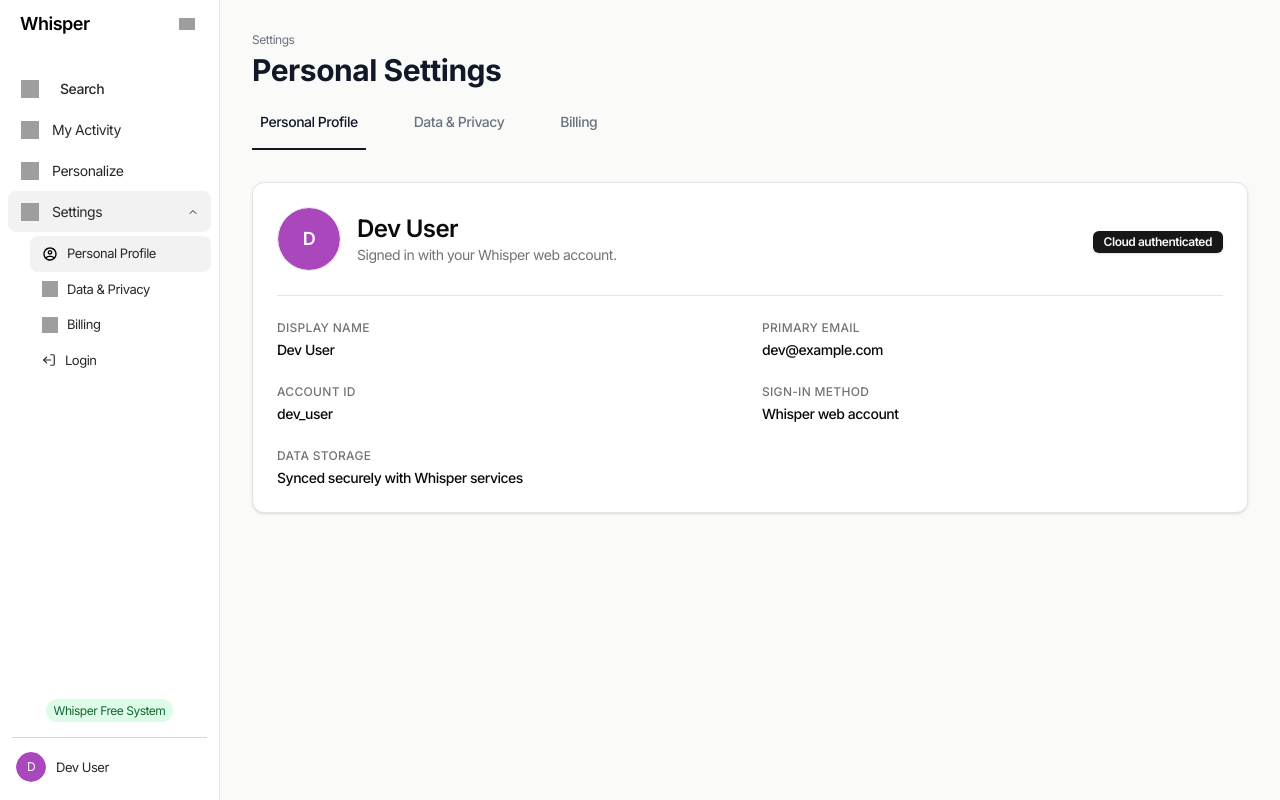
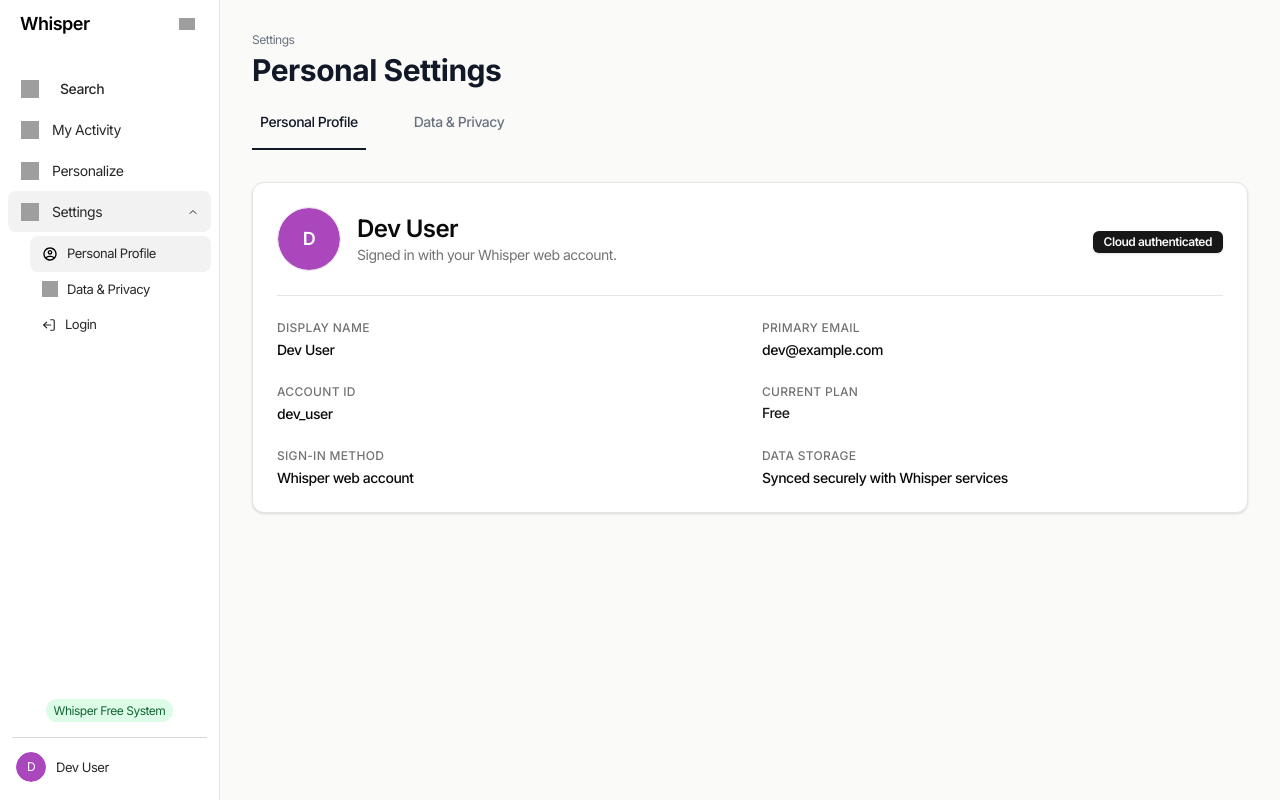
Before and after one commit to ThanosKa/WhisperV2, a Next.js app in the folder whisper_web/: page /settings in a window 1280 px wide. Built offline with nearby package versions, Linux system fonts and the light colour scheme; grey boxes are pictures that could not be loaded.

Commit message:
feat(settings): add plan display and remove billing UI

```diff
--- a/whisper_web/app/settings/page.tsx
+++ b/whisper_web/app/settings/page.tsx
@@ -102,10 +102,14 @@
     const modeDetails = isWebappMode
         ? `All activity and settings sync with ${userInfo.email}.`
         : 'Everything stays on this device. Add a personal API key if you prefer using your own provider.';
-    const profileDetails: Array<{ label: string; value: string }> = [
+    const pricingUrl = 'https://www.app-whisper.com/pricing';
+    const planValue = (userInfo.plan || 'free').toLowerCase();
+    const normalizedPlan = planValue.slice(0, 1).toUpperCase() + planValue.slice(1);
+    const profileDetails: Array<{ label: string; value: string; href?: string }> = [
         { label: 'Display Name', value: profileName },
         { label: 'Primary Email', value: userInfo.email },
         { label: 'Account ID', value: userInfo.uid },
+        { label: 'Current Plan', value: normalizedPlan, href: pricingUrl },
         { label: 'Sign-in Method', value: isWebappMode ? 'Whisper web account' : 'Local desktop session' },
         { label: 'Data Storage', value: isWebappMode ? 'Synced securely with Whisper services' : 'Stored locally on this device' },
     ];
@@ -158,12 +162,26 @@
                         </CardHeader>
                         <CardContent className="pt-0">
                             <div className="grid gap-6 border-t border-border pt-6 sm:grid-cols-2">
-                                {profileDetails.map(detail => (
-                                    <div key={detail.label} className="space-y-1">
-                                        <p className="text-xs font-medium uppercase tracking-wide text-muted-foreground">{detail.label}</p>
-                                        <p className="text-sm font-medium text-foreground break-all">{detail.value}</p>
-                                    </div>
-                                ))}
+                                {profileDetails.map(detail => {
+                                    const isPlanDetail = detail.label === 'Current Plan' && detail.href;
+                                    return (
+                                        <div key={detail.label} className="space-y-1">
+                                            <p className="text-xs font-medium uppercase tracking-wide text-muted-foreground">{detail.label}</p>
+                                            {isPlanDetail ? (
+                                                <a
+                                                    href={detail.href}
+                                                    target="_blank"
+                                                    rel="noopener noreferrer"
+                                                    className="text-sm font-medium text-primary break-all cursor-pointer hover:underline"
+                                                >
+                                                    {detail.value}
+                                                </a>
+                                            ) : (
+                                                <p className="text-sm font-medium text-foreground break-all">{detail.value}</p>
+                                            )}
+                                        </div>
+                                    );
+                                })}
                             </div>
                         </CardContent>
                     </Card>
--- a/whisper_web/components/Sidebar.tsx
+++ b/whisper_web/components/Sidebar.tsx
@@ -222,13 +222,13 @@
         const iconById: Record<string, string> = {
             profile: '/user.svg',
             privacy: '/privacy.svg',
-            billing: '/credit-card.svg',
+            // billing: '/credit-card.svg',
         };
 
         const ariaById: Record<string, string> = {
             profile: 'Personal profile settings',
             privacy: 'Data and privacy settings',
-            billing: 'Billing settings',
+            // billing: 'Billing settings',
         };
 
         return SETTINGS_TABS.map(tab => ({
--- a/whisper_web/components/settings/SettingsTabs.tsx
+++ b/whisper_web/components/settings/SettingsTabs.tsx
@@ -20,7 +20,7 @@
 export const SETTINGS_TABS: SettingsTab[] = [
     { id: 'profile', name: 'Personal Profile', href: '/settings', matchStrategy: 'exact' },
     { id: 'privacy', name: 'Data & Privacy', href: '/settings/privacy' },
-    { id: 'billing', name: 'Billing', href: '/settings/billing' },
+    // { id: 'billing', name: 'Billing', href: '/settings/billing' },
 ];
 
 export default function SettingsTabs({ className }: { className?: string }) {
--- a/whisper_web/utils/api.ts
+++ b/whisper_web/utils/api.ts
@@ -16,6 +16,7 @@
     uid: string;
     display_name: string;
     email: string;
+    plan?: string;
 }
 
 export interface Session {
```
Also changed, not shown: 2 other files (tests, documents, lock files or other folders).
